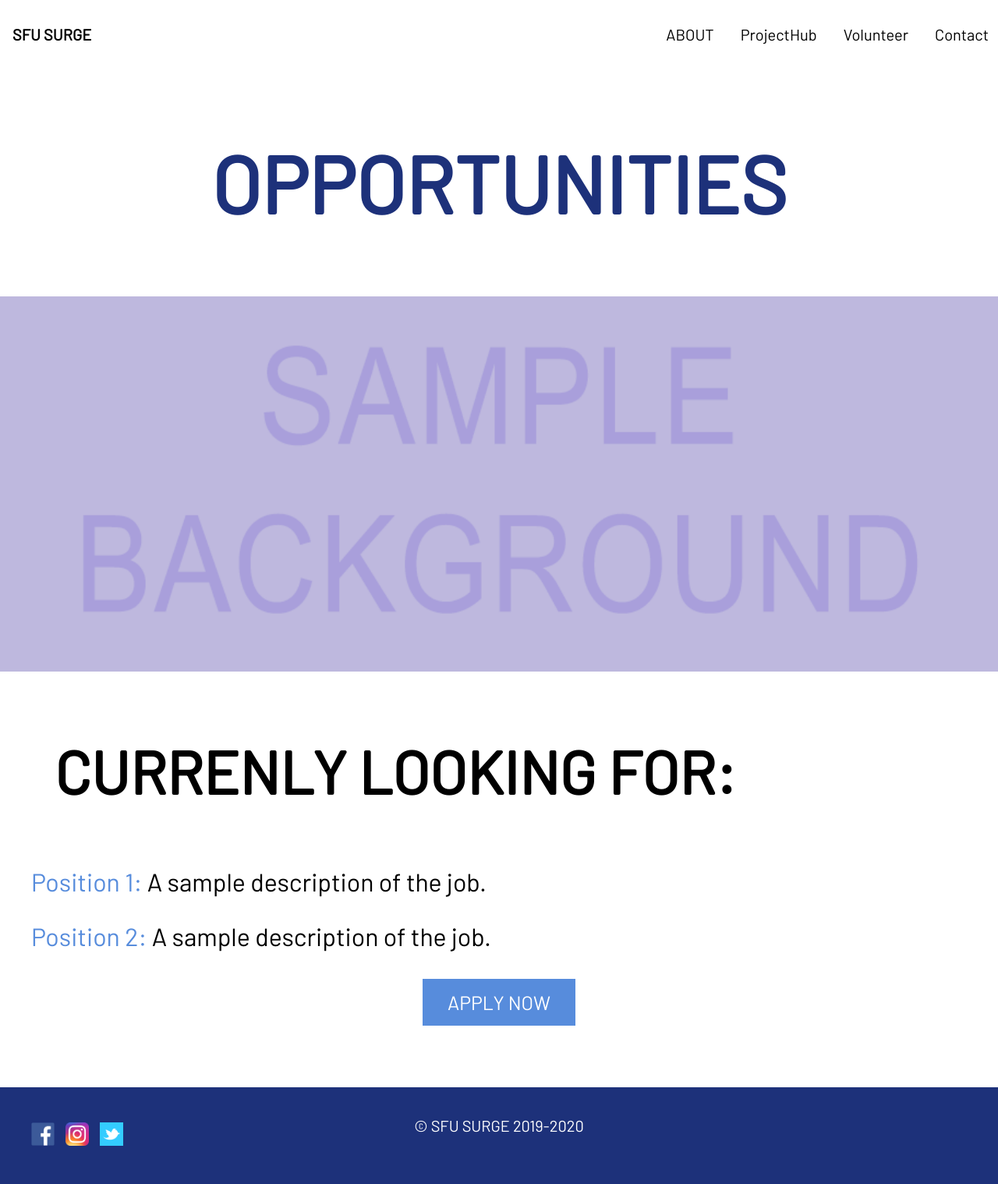
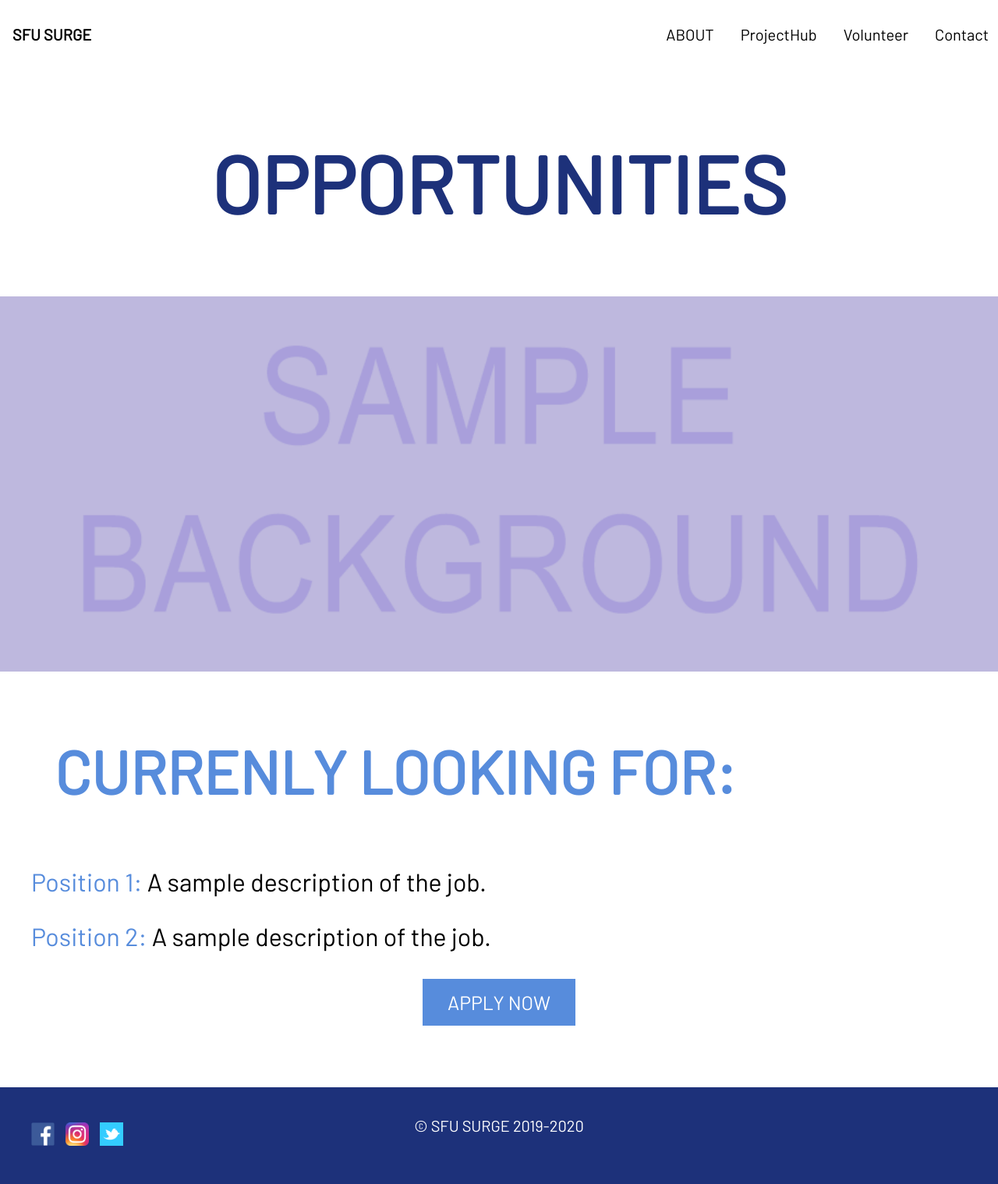
Before and after one commit to sfusurge/z-archived-sfusurge.github.io.v1, a Jekyll site: the page built from _pages/volunteer.html, in a window 1280 px wide. Shown: the whole page at 78% size. Built offline with Jekyll 4.4.1, drawn with Linux system fonts in a browser that asks for light colours.

Commit message:
fixed css error

```diff
--- a/assets/css/standard.css
+++ b/assets/css/standard.css
@@ -74,7 +74,7 @@ h2 {
 
 h3 {
 	font-size: 6vw;
-	color =  #578cdc;
+	color :  #578cdc;
 	text-indent: 70px;
 }
 
@@ -131,7 +131,7 @@ h3 {
 
 .showcase-name {
 	font-size: 4vw;
-	color =  #578cdc;
+	color :  #578cdc;
 }
 
 .showcase-title {
```
